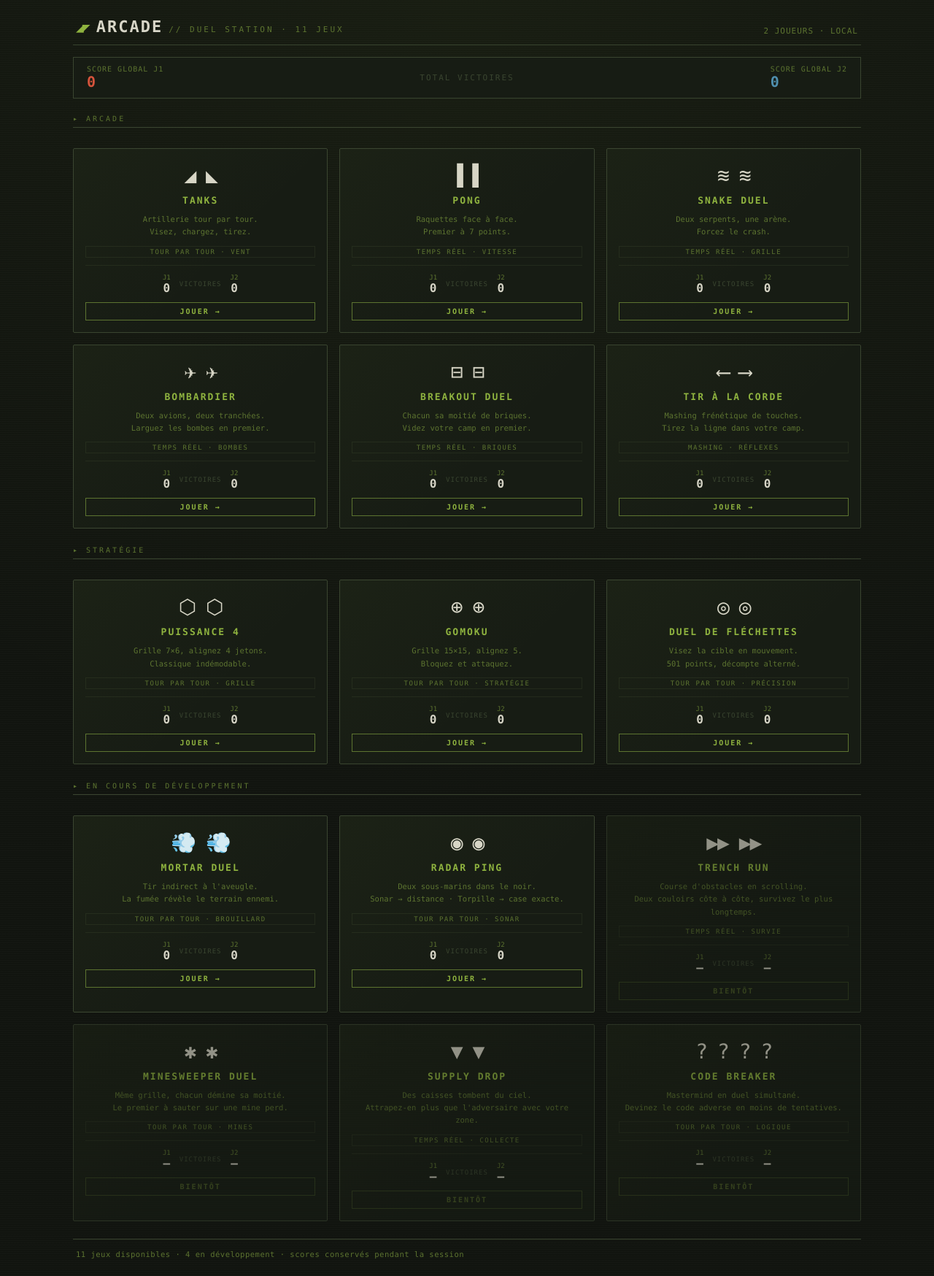
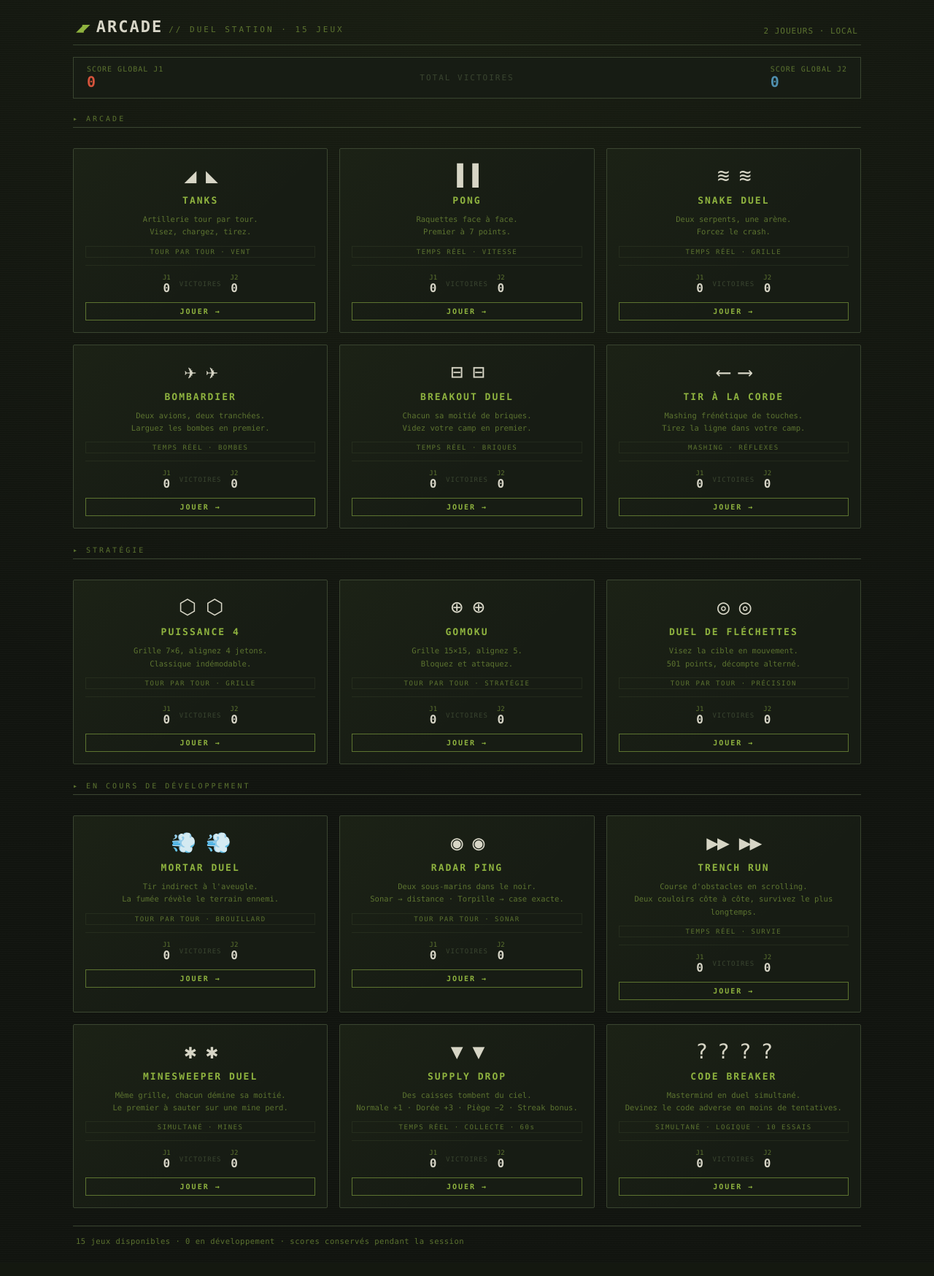
Before and after one commit to JuloEco/Multijoueurs, a Flask app: page / in a window 1280 px wide. Shown: the whole page at 73% size. After the commit the page ends 1707 px from the top, so only its background shows below. Run offline with Flask 3, Linux system fonts and the light colour scheme.

Commit message:
Update game details and player scores in index.html

```diff
--- a/templates/index.html
+++ b/templates/index.html
@@ -92,7 +92,7 @@
   <header class="topbar">
     <div class="brand">
       <span class="brand-mark">◢◤</span>
-      <h1>ARCADE<span class="brand-sub">// DUEL STATION · 11 JEUX</span></h1>
+      <h1>ARCADE<span class="brand-sub">// DUEL STATION · 15 JEUX</span></h1>
     </div>
     <div style="font-size:11px; color:var(--phosphor-dim); letter-spacing:1px;">2 JOUEURS · LOCAL</div>
   </header>
@@ -265,78 +265,80 @@
       <a href="/radar" class="play-btn">JOUER →</a>
     </div>
 
-    <div class="game-card" style="opacity:0.65;">
+    <div class="game-card">
       <div class="game-icon">▶▶ ▶▶</div>
       <div class="game-name">TRENCH RUN</div>
       <div class="game-desc">Course d'obstacles en scrolling.<br>Deux couloirs côte à côte, survivez le plus longtemps.</div>
       <div class="game-tag">TEMPS RÉEL · SURVIE</div>
       <div class="game-scores">
-        <div><span class="lbl">J1</span><span class="s" id="trench-p1">—</span></div>
+        <div><span class="lbl">J1</span><span class="s" id="trench-p1">0</span></div>
         <div class="vsep">VICTOIRES</div>
-        <div><span class="lbl">J2</span><span class="s" id="trench-p2">—</span></div>
+        <div><span class="lbl">J2</span><span class="s" id="trench-p2">0</span></div>
       </div>
-      <span class="play-btn" style="opacity:0.4;cursor:not-allowed;">BIENTÔT</span>
+      <a href="/trench" class="play-btn">JOUER →</a>
     </div>
 
-    <div class="game-card" style="opacity:0.65;">
+    <div class="game-card">
       <div class="game-icon">✱ ✱</div>
       <div class="game-name">MINESWEEPER DUEL</div>
       <div class="game-desc">Même grille, chacun démine sa moitié.<br>Le premier à sauter sur une mine perd.</div>
-      <div class="game-tag">TOUR PAR TOUR · MINES</div>
+      <div class="game-tag">SIMULTANÉ · MINES</div>
       <div class="game-scores">
-        <div><span class="lbl">J1</span><span class="s" id="mines-p1">—</span></div>
+        <div><span class="lbl">J1</span><span class="s" id="minesweeper-p1">0</span></div>
         <div class="vsep">VICTOIRES</div>
-        <div><span class="lbl">J2</span><span class="s" id="mines-p2">—</span></div>
+        <div><span class="lbl">J2</span><span class="s" id="minesweeper-p2">0</span></div>
       </div>
-      <span class="play-btn" style="opacity:0.4;cursor:not-allowed;">BIENTÔT</span>
+      <a href="/minesweeper" class="play-btn">JOUER →</a>
     </div>
 
-    <div class="game-card" style="opacity:0.65;">
+    <div class="game-card">
       <div class="game-icon">▼ ▼</div>
       <div class="game-name">SUPPLY DROP</div>
-      <div class="game-desc">Des caisses tombent du ciel.<br>Attrapez-en plus que l'adversaire avec votre zone.</div>
-      <div class="game-tag">TEMPS RÉEL · COLLECTE</div>
+      <div class="game-desc">Des caisses tombent du ciel.<br>Normale +1 · Dorée +3 · Piège −2 · Streak bonus.</div>
+      <div class="game-tag">TEMPS RÉEL · COLLECTE · 60s</div>
       <div class="game-scores">
-        <div><span class="lbl">J1</span><span class="s" id="supply-p1">—</span></div>
+        <div><span class="lbl">J1</span><span class="s" id="supply-p1">0</span></div>
         <div class="vsep">VICTOIRES</div>
-        <div><span class="lbl">J2</span><span class="s" id="supply-p2">—</span></div>
+        <div><span class="lbl">J2</span><span class="s" id="supply-p2">0</span></div>
       </div>
-      <span class="play-btn" style="opacity:0.4;cursor:not-allowed;">BIENTÔT</span>
+      <a href="/supply" class="play-btn">JOUER →</a>
     </div>
 
-    <div class="game-card" style="opacity:0.65;">
+    <div class="game-card">
       <div class="game-icon">? ? ? ?</div>
       <div class="game-name">CODE BREAKER</div>
       <div class="game-desc">Mastermind en duel simultané.<br>Devinez le code adverse en moins de tentatives.</div>
-      <div class="game-tag">TOUR PAR TOUR · LOGIQUE</div>
+      <div class="game-tag">SIMULTANÉ · LOGIQUE · 10 ESSAIS</div>
       <div class="game-scores">
-        <div><span class="lbl">J1</span><span class="s" id="code-p1">—</span></div>
+        <div><span class="lbl">J1</span><span class="s" id="codebreaker-p1">0</span></div>
         <div class="vsep">VICTOIRES</div>
-        <div><span class="lbl">J2</span><span class="s" id="code-p2">—</span></div>
+        <div><span class="lbl">J2</span><span class="s" id="codebreaker-p2">0</span></div>
       </div>
-      <span class="play-btn" style="opacity:0.4;cursor:not-allowed;">BIENTÔT</span>
+      <a href="/codebreaker" class="play-btn">JOUER →</a>
     </div>
 
   </div>
 
   <footer class="legend" style="border-top:1px solid var(--line); padding-top:14px; margin-top:8px;">
-    <span class="legend-item">11 jeux disponibles · 4 en développement · scores conservés pendant la session</span>
+    <span class="legend-item">15 jeux disponibles · 0 en développement · scores conservés pendant la session</span>
   </footer>
 
 </div>
 <script>
 const GAME_IDS = {
-  tanks:    ['tanks-p1','tanks-p2'],
-  pong:     ['pong-p1','pong-p2'],
-  snake:    ['snake-p1','snake-p2'],
-  connect4: ['connect4-p1','connect4-p2'],
-  tug:      ['tug-p1','tug-p2'],
-  gomoku:   ['gomoku-p1','gomoku-p2'],
-  bomber:   ['bomber-p1','bomber-p2'],
-  darts:    ['darts-p1','darts-p2'],
-  breakout: ['breakout-p1','breakout-p2'],
-  mortar:   ['mortar-p1','mortar-p2'],
-  radar:    ['radar-p1','radar-p2'],
+  tanks:       ['tanks-p1','tanks-p2'],
+  pong:        ['pong-p1','pong-p2'],
+  snake:       ['snake-p1','snake-p2'],
+  connect4:    ['connect4-p1','connect4-p2'],
+  tug:         ['tug-p1','tug-p2'],
+  gomoku:      ['gomoku-p1','gomoku-p2'],
+  bomber:      ['bomber-p1','bomber-p2'],
+  darts:       ['darts-p1','darts-p2'],
+  breakout:    ['breakout-p1','breakout-p2'],
+  mortar:      ['mortar-p1','mortar-p2'],
+  radar:       ['radar-p1','radar-p2'],
+  trench:      ['trench-p1','trench-p2'],
+  minesweeper: ['minesweeper-p1','minesweeper-p2'],
 };
 async function loadAll() {
   let gp1 = 0, gp2 = 0;
```
